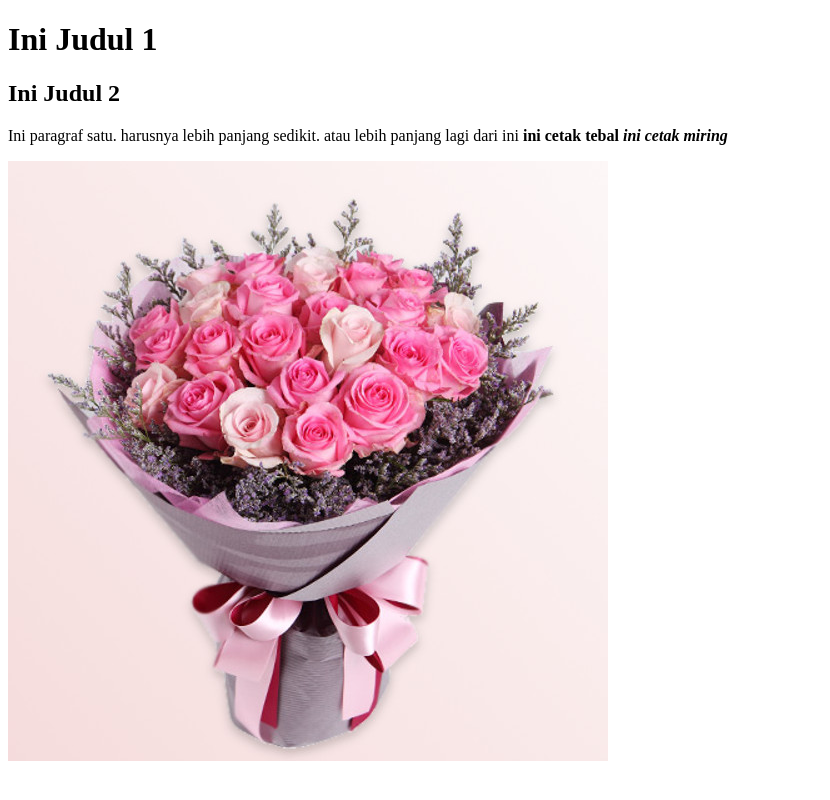
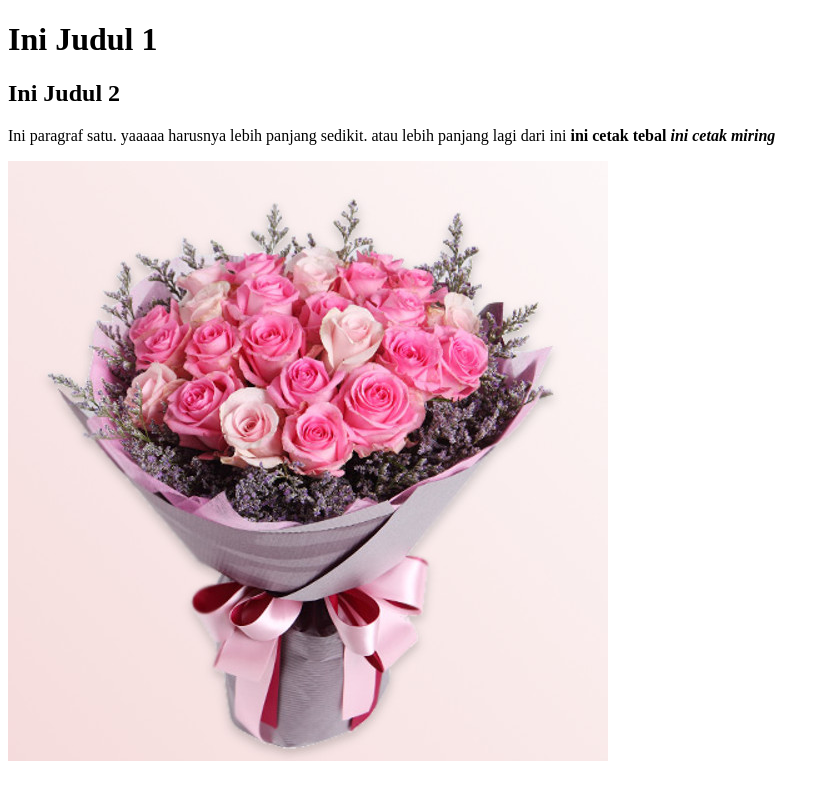
Before and after one commit to nauraizdhr/a, a plain HTML site: page index.html in a window 1280 px wide. Shown: the whole page, without its empty margins (0-830 px from the left). Drawn offline with Linux system fonts and the light colour scheme.

Commit message:
Update index.html

```diff
--- a/index.html
+++ b/index.html
@@ -6,7 +6,7 @@
 <body>
 	<h1>Ini Judul 1</h1>
 	<h2>Ini Judul 2</h2>
-	<p>Ini paragraf satu. harusnya lebih panjang sedikit. atau lebih panjang lagi dari ini <strong> ini cetak tebal <em>ini cetak miring</em></p>
+	<p>Ini paragraf satu. yaaaaa harusnya lebih panjang sedikit. atau lebih panjang lagi dari ini <strong> ini cetak tebal <em>ini cetak miring</em></p>
 	<img src="img/bunga.jpg">
 </body>
 </html>
```
